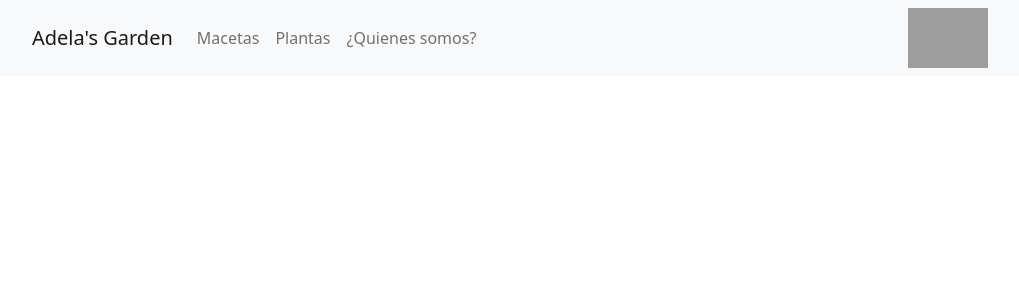
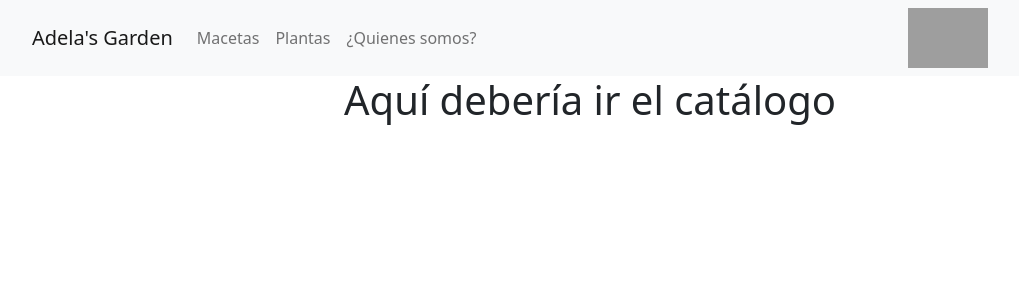
Before and after one commit to Carolina-OH/AdelasGardenReact, a React (Create React App) app: page / in a window 1280 px wide. Shown: the top 300 px of the page, without its empty margins (50-1069 px from the left). Built offline with nearby package versions, Linux system fonts and the light colour scheme; grey boxes are pictures that could not be loaded.

Commit message:
se añade componente itemlistcontainer

```diff
--- a/src/App.js
+++ b/src/App.js
@@ -1,25 +1,12 @@
 import './App.css';
+import { ItemListContainer } from './Components/ItemListContainer/ItemListContainer';
 import NavBarComponent from './Components/Navbar/NavBarComponent.jsx'
-
 
 function App() {
   return (
     <div className="App">
-{/*       <header className="App-header">
-        <img src={logo} className="App-logo" alt="logo" />
-        <p>
-          Edit <code>src/App.js</code> and save to reload.
-        </p>
-        <a
-          className="App-link"
-          href="https://reactjs.org"
-          target="_blank"
-          rel="noopener noreferrer"
-        >
-          Learn React
-        </a>
-      </header> */}
       <NavBarComponent></NavBarComponent>
+      <ItemListContainer></ItemListContainer>
     </div>
   );
 }
--- a/src/Components/ItemListContainer/ItemListContainer.jsx
+++ b/src/Components/ItemListContainer/ItemListContainer.jsx
@@ -0,0 +1,9 @@
+export const ItemListContainer =()=>{
+    return (
+    <section>
+
+    <h1>Aquí debería ir el catálogo</h1>
+
+    </section>
+    )
+}
```
